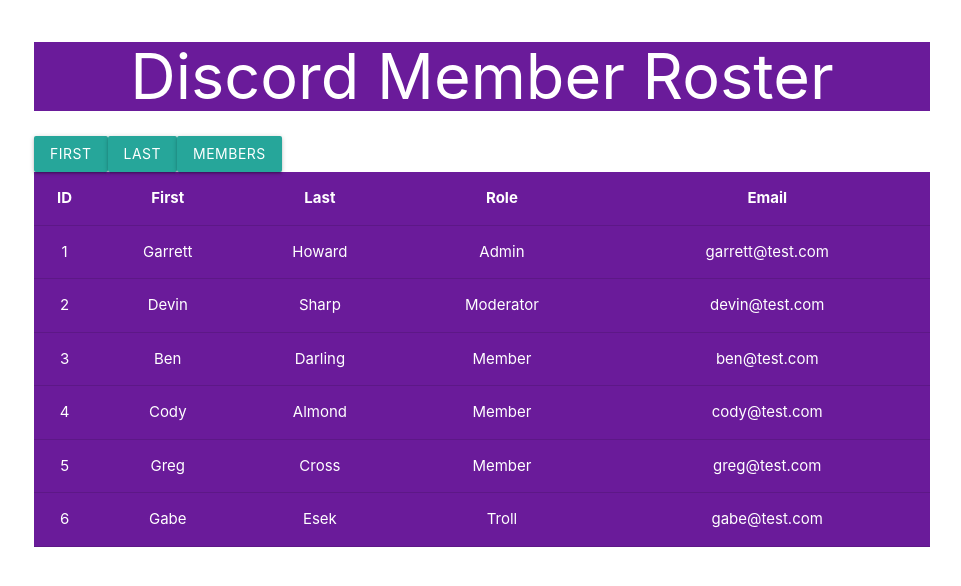
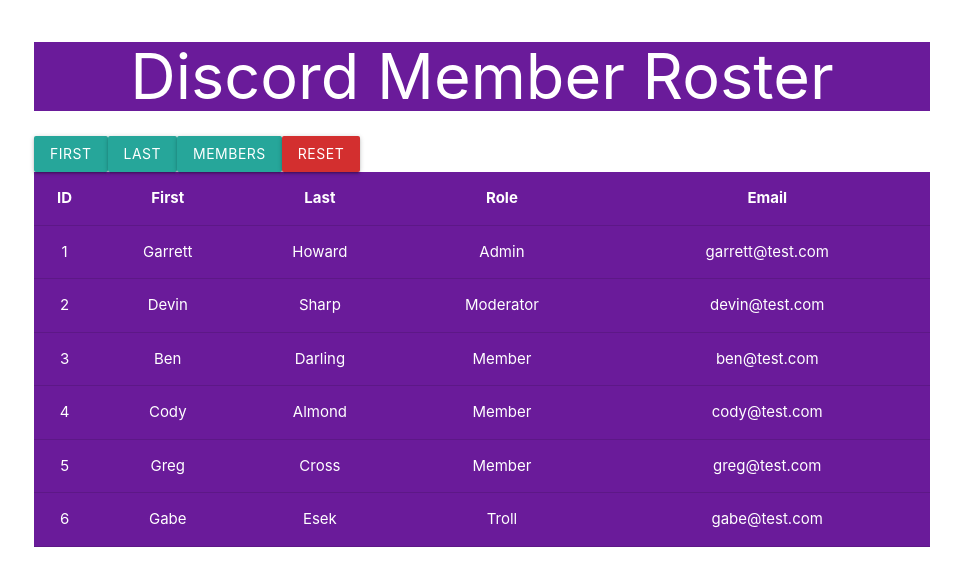
Before and after one commit to meta-byte/discord_react_directory, a React (Create React App) app: page / in a window 1280 px wide. Shown: the top 586 px of the page, without its empty margins (158-1119 px from the left). Built offline with nearby package versions, Linux system fonts and the light colour scheme.

Commit message:
added sorting functions and added them to the the button onclicks also set it to sort from current state and default will show all members and sort by ID

```diff
--- a/src/Components/Buttons/Buttons.js
+++ b/src/Components/Buttons/Buttons.js
@@ -4,9 +4,10 @@
 
     return (
         <div className="Row">
-            <button className="btn waves-effect waves-light sort-first">First</button>
-            <button className="btn waves-effect waves-light sort-last">Last</button>
+            <button className="btn waves-effect waves-light sort-first" onClick={props.sortFirst}>First</button>
+            <button className="btn waves-effect waves-light sort-last" onClick={props.sortLast}>Last</button>
             <button className="btn waves-effect waves-light filter-members" onClick={props.filterMembers}>Members</button>
+            <button className="btn red darken-2 waves-effect waves-light filter-members" onClick={props.defaultState}>Reset</button>
         </div>
     )
 }
--- a/src/Pages/Home.js
+++ b/src/Pages/Home.js
@@ -13,16 +13,41 @@
     }
 
     defaultState = () => {
-        this.setState({ members: members })
+        var defaultMembers = members
+        defaultMembers.sort(function (a, b) {
+            if (a.id < b.id) { return -1; }
+            if (a.id > b.id) { return 1; }
+            return 0;
+        })
+        this.setState({ members: defaultMembers })
     }
 
     filterMembers = () => {
-        var memberRole = members.filter(function (member) {
-            return member.role === "Member";
-        })
-        // console.log("It works")
+        var memberRole = members.filter(member => member.role === "Member")
         this.setState({ members: memberRole });
     }
+
+    sortFirst = () => {
+        var firstMembers = this.state.members
+        firstMembers.sort(function (a, b) {
+            if (a.first < b.first) { return -1; }
+            if (a.first > b.first) { return 1; }
+            return 0;
+        })
+        console.log(firstMembers)
+        this.setState({ employees: firstMembers });
+    }
+    sortLast = () => {
+        var lastMembers = this.state.members
+        lastMembers.sort(function (a, b) {
+            if (a.last < b.last) { return -1; }
+            if (a.last > b.last) { return 1; }
+            return 0;
+        })
+        console.log(lastMembers)
+        this.setState({ employees: lastMembers });
+    }
+
 
     render() {
 
@@ -30,7 +55,10 @@
             <Wrapper>
                 <Header />
                 <Buttons
+                    defaultState={this.defaultState}
                     filterMembers={this.filterMembers}
+                    sortFirst={this.sortFirst}
+                    sortLast={this.sortLast}
                 />
                 <div className="white-text">
                     <table className="highlight centered purple darken-3">
@@ -52,5 +80,4 @@
         )
     }
 }
-
 export default Home;
```
